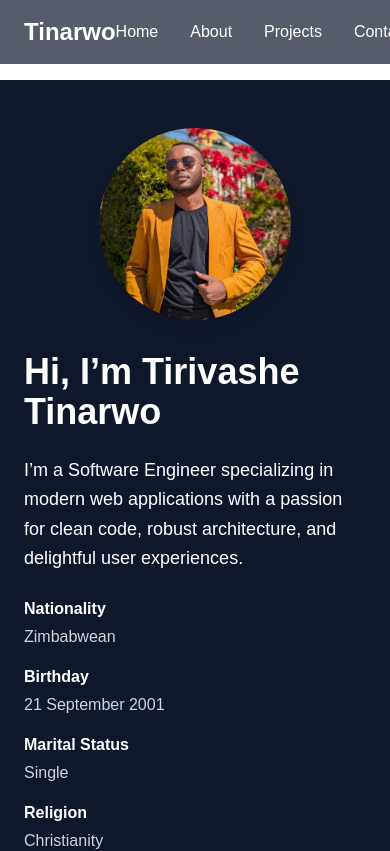
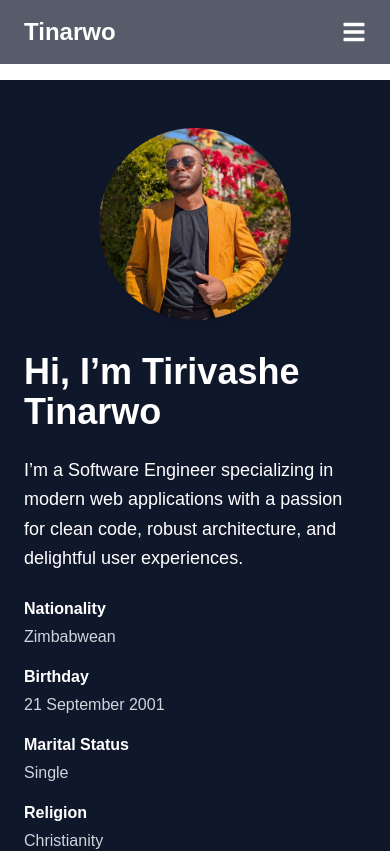
Before and after one commit to tirivashe78/my-portfolio, a Next.js app: page /about in a window 390 px wide. Shown: the top 851 px of the page. Built offline with nearby package versions, Linux system fonts and the light colour scheme.

Commit message:
hamburger

```diff
--- a/src/components/header.tsx
+++ b/src/components/header.tsx
@@ -1,28 +1,31 @@
 // src/components/header.tsx
 "use client";
 
-import React from "react";
+import React, { useState } from "react";
 import Link from "next/link";
 import { motion, Variants, Transition } from "framer-motion";
+import { FaBars, FaTimes } from "react-icons/fa";
 
-// Define a properly typed spring Transition
+// spring transition for animations
 const spring: Transition = {
   type: "spring",
-  stiffness: 120,
+  stiffness: 200,
   damping: 20,
 };
 
-// Annotate your header animation variants as Variants
-const headerVariants: Variants = {
-  hidden: { y: -50, opacity: 0 },
+// variants for the mobile menu overlay
+const menuVariants: Variants = {
+  hidden: { opacity: 0, x: "100%" },
   show: {
-    y: 0,
     opacity: 1,
+    x: 0,
     transition: spring,
   },
 };
 
 export default function Header() {
+  const [menuOpen, setMenuOpen] = useState(false);
+
   const navItems = [
     { label: "Home", href: "/" },
     { label: "About", href: "/about" },
@@ -31,37 +34,60 @@ export default function Header() {
   ];
 
   return (
-    <motion.header
-      variants={headerVariants}
-      initial="hidden"
-      animate="show"
-      className="fixed top-0 left-0 w-full z-20 bg-slate-900/70 backdrop-blur-md"
-    >
+    <header className="fixed top-0 left-0 w-full z-30 bg-slate-900/70 backdrop-blur-md">
       <div className="max-w-6xl mx-auto px-6 py-4 flex items-center justify-between">
-        {/* Logo / Name */}
-        <Link
-          href="/"
-          className="text-2xl font-bold text-white hover:text-blue-400 transition"
-        >
+        {/* Logo */}
+        <Link href="/" className="text-2xl font-bold text-white">
           Tinarwo
         </Link>
 
-        {/* Nav Links */}
-        <nav>
-          <ul className="flex space-x-8">
+        {/* Desktop nav */}
+        <nav className="hidden md:flex space-x-8">
+          {navItems.map((item) => (
+            <Link
+              key={item.href}
+              href={item.href}
+              className="text-white hover:text-blue-400 transition-colors"
+            >
+              {item.label}
+            </Link>
+          ))}
+        </nav>
+
+        {/* Mobile menu button */}
+        <button
+          className="md:hidden text-white text-2xl focus:outline-none"
+          onClick={() => setMenuOpen((open) => !open)}
+          aria-label="Toggle menu"
+        >
+          {menuOpen ? <FaTimes /> : <FaBars />}
+        </button>
+      </div>
+
+      {/* Mobile menu overlay */}
+      {menuOpen && (
+        <motion.nav
+          className="fixed top-0 right-0 h-full w-2/3 bg-slate-800 shadow-lg md:hidden"
+          initial="hidden"
+          animate="show"
+          exit="hidden"
+          variants={menuVariants}
+        >
+          <ul className="flex flex-col mt-20 space-y-6 px-6">
             {navItems.map((item) => (
               <li key={item.href}>
                 <Link
                   href={item.href}
-                  className="text-white hover:text-blue-400 transition-colors"
+                  className="text-white text-lg hover:text-blue-400 transition-colors"
+                  onClick={() => setMenuOpen(false)}
                 >
                   {item.label}
                 </Link>
               </li>
             ))}
           </ul>
-        </nav>
-      </div>
-    </motion.header>
-  );
+        </motion.nav>
+      )}
+    </header>
+);
 }
```
